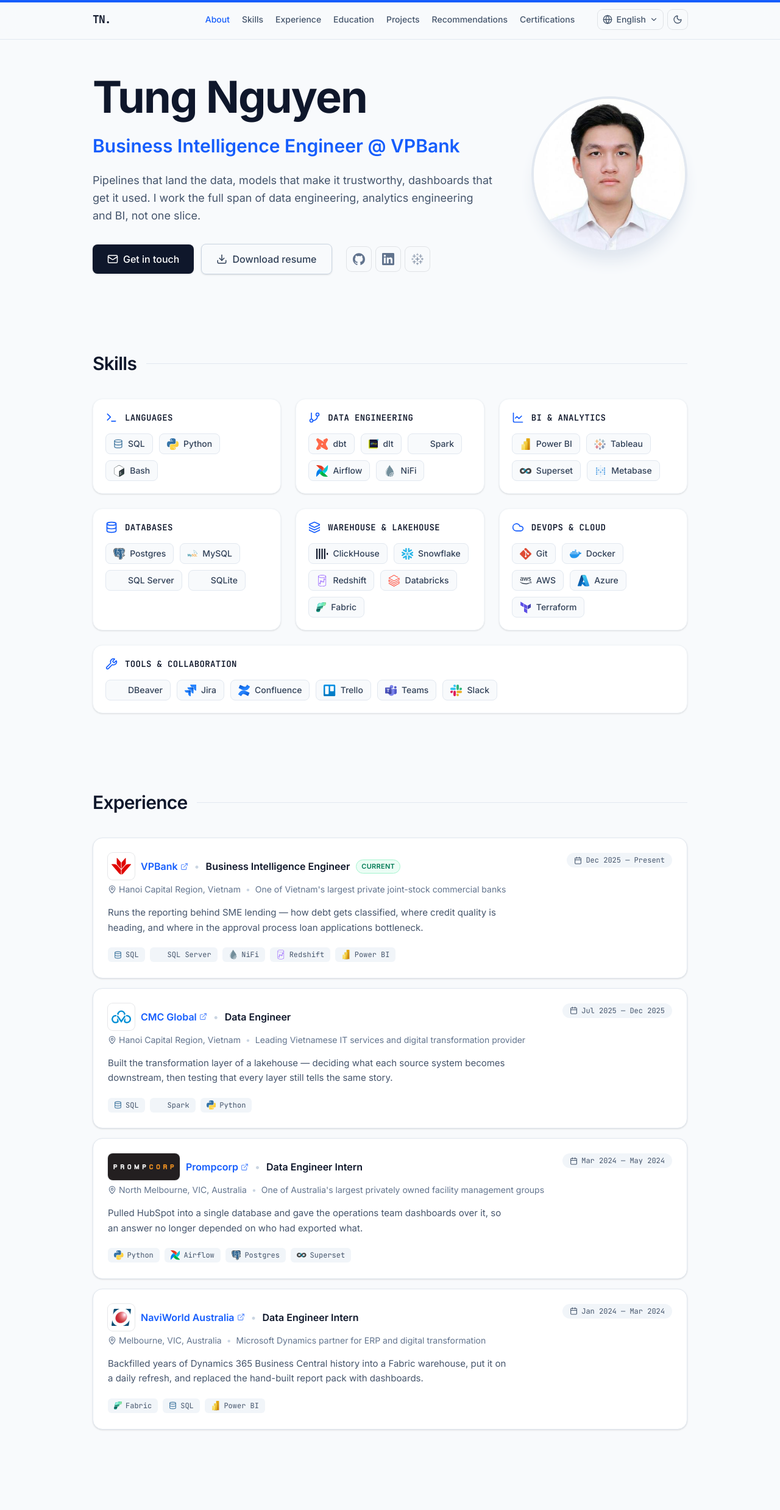
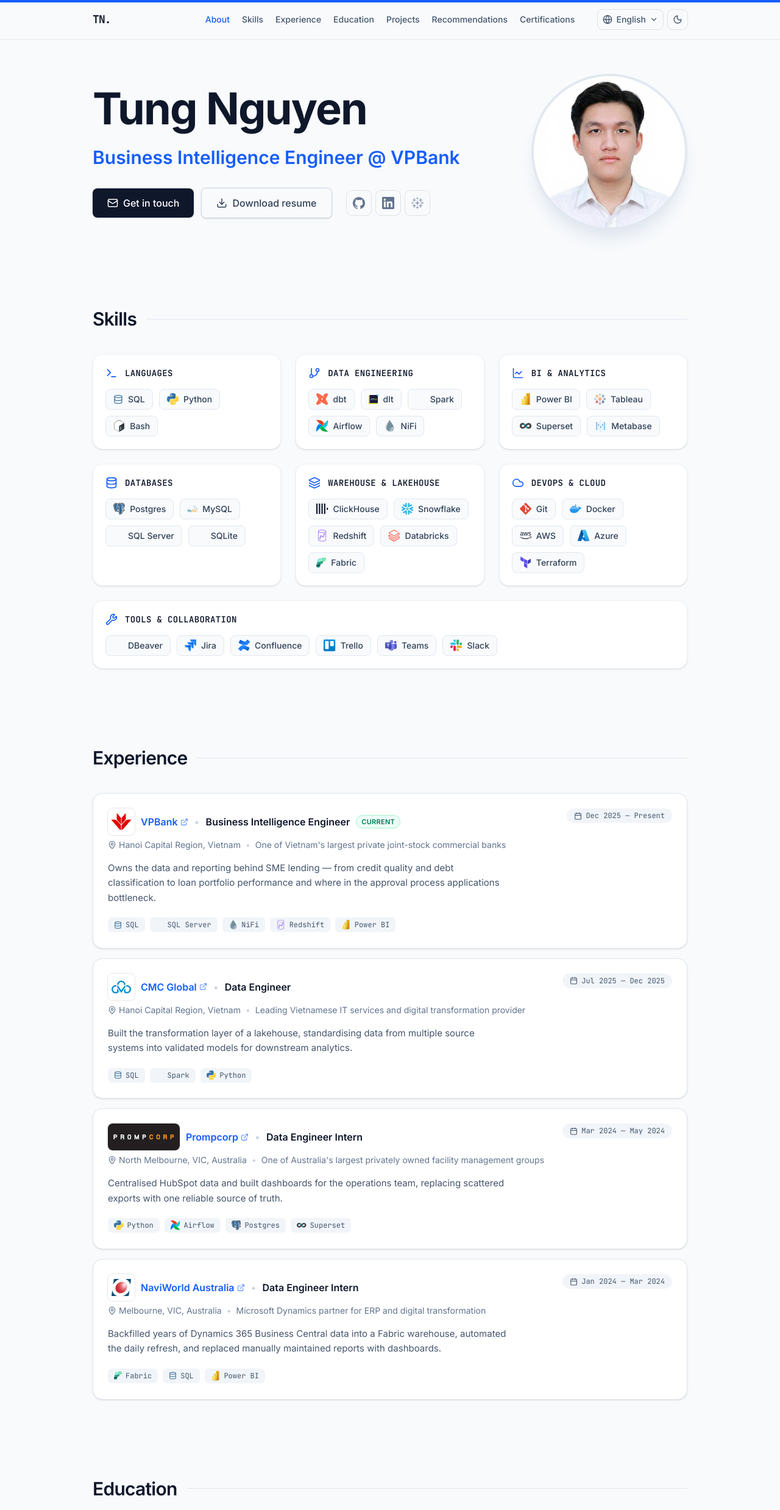
Before and after one commit to TungNamNguyen/personal-portfolio, a React (Vite) app: page / in a window 1280 px wide. Shown: the top 2477 px of the page at 61% size. Built offline with nearby package versions, Linux system fonts and the light colour scheme; some icons are missing.

Commit message:
content: drop hero bio and rewrite experience summaries

```diff
--- a/src/components/Hero.tsx
+++ b/src/components/Hero.tsx
@@ -100,7 +100,7 @@ export default function Hero() {
         {/*
           The name opens the page on its own line. Nothing sits above it: a
           greeting would only delay the one word a visitor came for, and the
-          role, location and bio below already carry everything else. Colour
+          role and location below already carry everything else. Colour
           accent lives on the role, so there is one blue focal point.
         */}
         <h1 className="text-5xl sm:text-6xl lg:text-7xl font-bold tracking-tight text-slate-900 dark:text-white leading-[1.05]">
@@ -119,10 +119,6 @@ export default function Hero() {
             </span>
           )}
         </div>
-
-        <p className="max-w-2xl text-base sm:text-lg leading-relaxed text-slate-600 dark:text-slate-400">
-          {t(SITE.bio)}
-        </p>
 
         <motion.div
           initial={reduceMotion ? false : { opacity: 0 }}
--- a/src/constants.tsx
+++ b/src/constants.tsx
@@ -37,15 +37,6 @@ export const SITE = {
   github: "https://github.com/TungNamNguyen",
   linkedin: "https://www.linkedin.com/in/nguyennamtung2003/",
   tableau: "https://public.tableau.com/app/profile/tung.nguyen.nam/vizzes",
-  /**
-   * Two sentences for the hero. Deliberately free of project specifics — the
-   * Projects section carries those — and it never repeats the role or location
-   * printed directly above it.
-   */
-  bio: {
-    en: "Pipelines that land the data, models that make it trustworthy, dashboards that get it used. I work the full span of data engineering, analytics engineering and BI, not one slice.",
-    vi: "Mình theo dữ liệu suốt chặng đường: từ lúc nó còn nằm trong hệ thống nguồn, qua pipeline và model, tới khi thành cái dashboard sáng nào cũng có người mở. Data engineering, analytics engineering hay BI — với mình vẫn là một việc, không phải ba."
-  },
   /** Short availability line. Set both languages to "" to hide the badge. */
   openTo: { en: "", vi: "" },
   /**
@@ -331,8 +322,8 @@ export const EXPERIENCE: TimelineEntry[] = [
     period: { en: "Dec 2025 — Present", vi: "12/2025 — Hiện tại" },
     current: true,
     summary: {
-      en: "Runs the reporting behind SME lending — how debt gets classified, where credit quality is heading, and where in the approval process loan applications bottleneck.",
-      vi: "Phụ trách mảng báo cáo tín dụng SME — nợ được phân loại ra sao, chất lượng tín dụng đang đi về đâu, và hồ sơ vay đang bị tắc ở khâu nào trong quy trình phê duyệt."
+      en: "Owns the data and reporting behind SME lending — from credit quality and debt classification to loan portfolio performance and where in the approval process applications bottleneck.",
+      vi: "Phụ trách dữ liệu và báo cáo cho mảng cho vay SME — từ chất lượng tín dụng, phân loại nợ, hiệu quả danh mục cho vay, tới việc hồ sơ đang tắc ở khâu nào trong quy trình phê duyệt."
     },
     tech: ["SQL", "SQL Server", "NiFi", "Redshift", "Power BI"]
   },
@@ -348,8 +339,8 @@ export const EXPERIENCE: TimelineEntry[] = [
     },
     period: { en: "Jul 2025 — Dec 2025", vi: "07/2025 — 12/2025" },
     summary: {
-      en: "Built the transformation layer of a lakehouse — deciding what each source system becomes downstream, then testing that every layer still tells the same story.",
-      vi: "Dựng tầng transformation cho lakehouse — quyết định dữ liệu từ mỗi hệ thống nguồn sẽ thành gì ở downstream, rồi viết test để đảm bảo các tầng luôn khớp nhau."
+      en: "Built the transformation layer of a lakehouse, standardising data from multiple source systems into validated models for downstream analytics.",
+      vi: "Dựng tầng transformation cho lakehouse, chuẩn hoá dữ liệu từ nhiều hệ thống nguồn thành các model đã được kiểm định để phục vụ phân tích ở downstream."
     },
     tech: ["SQL", "Spark", "Python"]
   },
@@ -368,8 +359,8 @@ export const EXPERIENCE: TimelineEntry[] = [
     },
     period: { en: "Mar 2024 — May 2024", vi: "03/2024 — 05/2024" },
     summary: {
-      en: "Pulled HubSpot into a single database and gave the operations team dashboards over it, so an answer no longer depended on who had exported what.",
-      vi: "Gom dữ liệu HubSpot về một database duy nhất rồi dựng dashboard cho bộ phận vận hành, để câu trả lời không còn phụ thuộc vào việc ai export cái gì."
+      en: "Centralised HubSpot data and built dashboards for the operations team, replacing scattered exports with one reliable source of truth.",
+      vi: "Gom dữ liệu HubSpot về một mối rồi dựng dashboard cho bộ phận vận hành, thay những file export rời rạc bằng một nguồn dữ liệu đáng tin duy nhất."
     },
     tech: ["Python", "Airflow", "Postgres", "Superset"]
   },
@@ -385,8 +376,8 @@ export const EXPERIENCE: TimelineEntry[] = [
     },
     period: { en: "Jan 2024 — Mar 2024", vi: "01/2024 — 03/2024" },
     summary: {
-      en: "Backfilled years of Dynamics 365 Business Central history into a Fabric warehouse, put it on a daily refresh, and replaced the hand-built report pack with dashboards.",
-      vi: "Nạp bù nhiều năm dữ liệu Dynamics 365 Business Central vào warehouse trên Fabric, cho chạy refresh hằng ngày, rồi thay bộ báo cáo làm tay bằng dashboard."
+      en: "Backfilled years of Dynamics 365 Business Central data into a Fabric warehouse, automated the daily refresh, and replaced manually maintained reports with dashboards.",
+      vi: "Nạp bù nhiều năm dữ liệu Dynamics 365 Business Central vào warehouse trên Fabric, tự động hoá refresh hằng ngày, rồi thay những báo cáo làm tay bằng dashboard."
     },
     tech: ["Fabric", "SQL", "Power BI"]
   }
```
